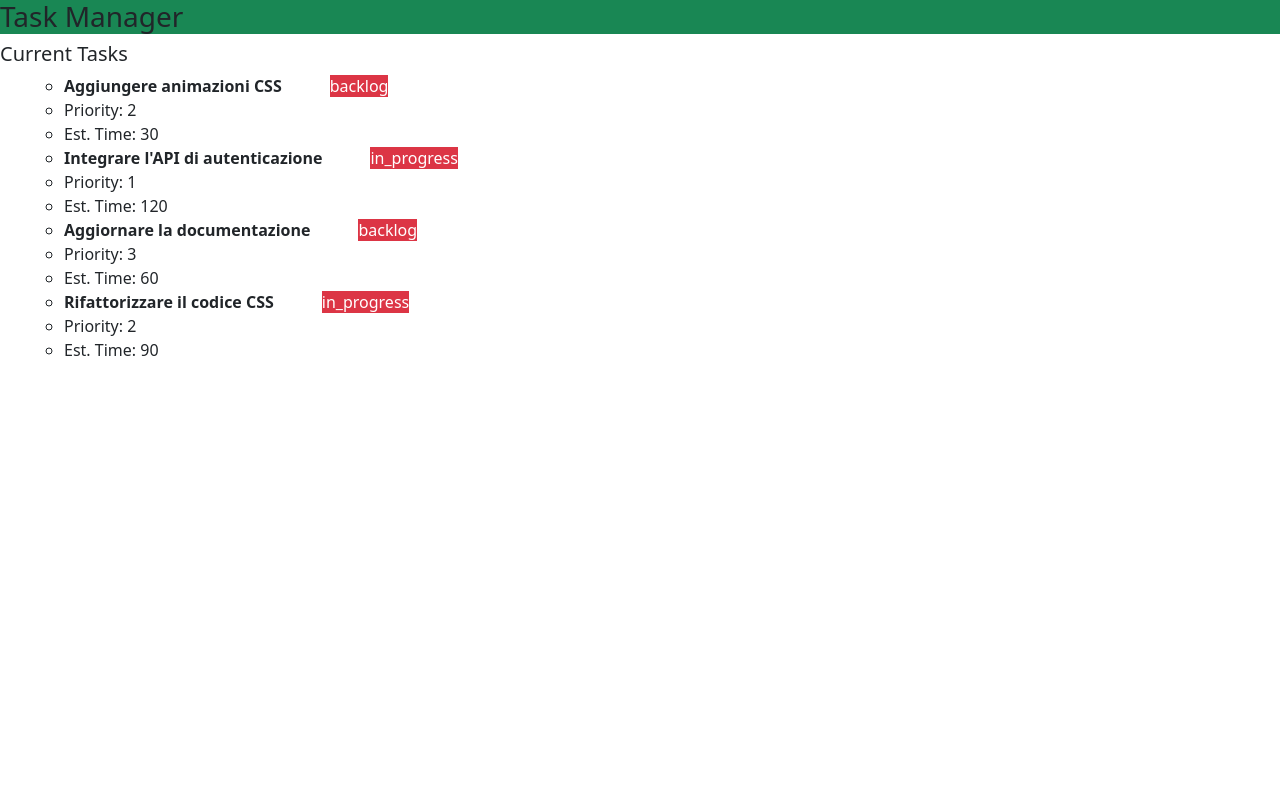
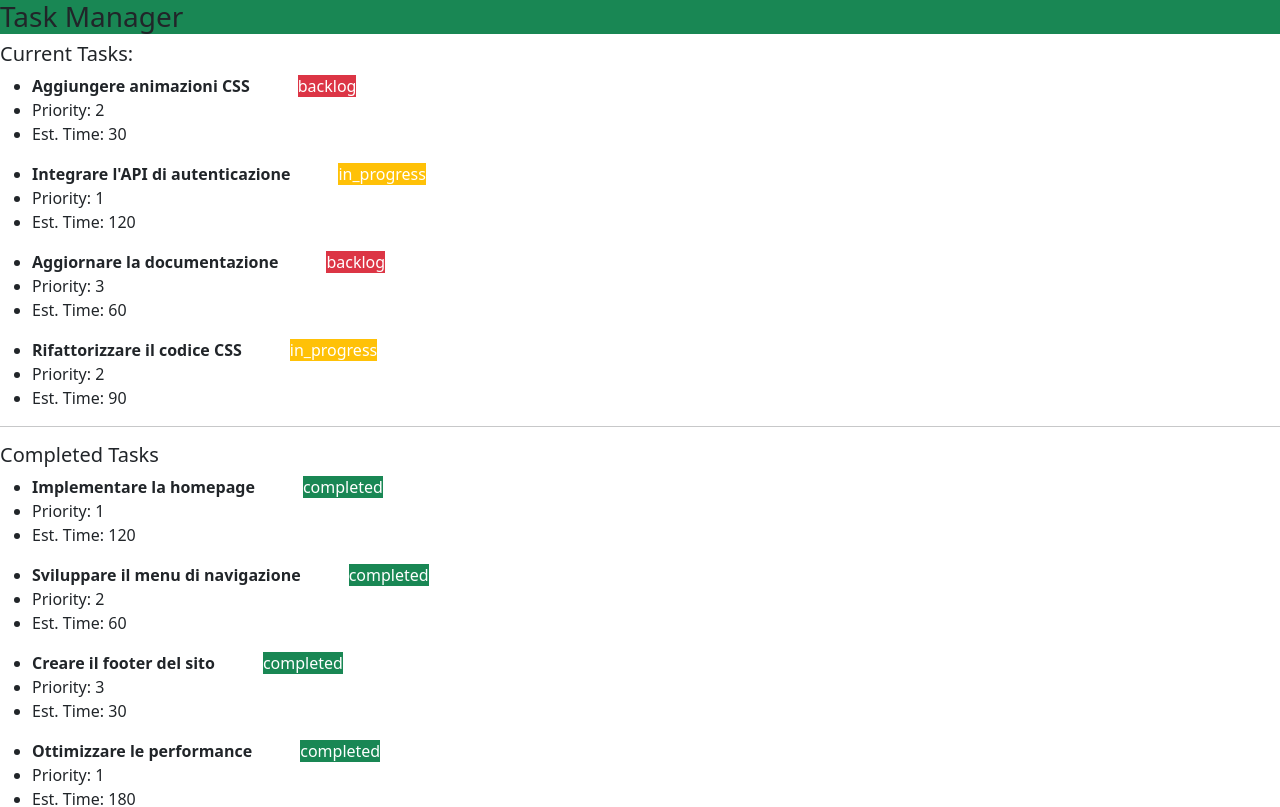
Before and after one commit to DavidIncarbone/react-task-list, a React (Vite) app: page / in a window 1280 px wide. Shown: the top 807 px of the page. Built offline with nearby package versions, Linux system fonts and the light colour scheme.

Commit message:
add completed tasks

```diff
--- a/src/App.jsx
+++ b/src/App.jsx
@@ -78,10 +78,18 @@ function App() {
 
   function currentTasks() {
     let current = tasks.map((task, index) => {
-      if (task.state.includes("in_progress") || task.state.includes("backlog")) {
+      if (task.state.includes("backlog")) {
         return (
           <ul>
             <li key={task.id}><b>{task.title}</b><span className="ms-5 bg-danger text-white">{task.state}</span></li>
+            <li key={task.id}>Priority: {task.priority}</li>
+            <li key={task.id}>Est. Time: {task.estimatedTime}</li>
+          </ul>
+        )
+      } else if (task.state.includes("in_progress")) {
+        return (
+          <ul>
+            <li key={task.id}><b>{task.title}</b><span className="ms-5 bg-warning text-white">{task.state}</span></li>
             <li key={task.id}>Priority: {task.priority}</li>
             <li key={task.id}>Est. Time: {task.estimatedTime}</li>
           </ul>
@@ -92,13 +100,31 @@ function App() {
     return current
   }
 
-
+  function completedTasks() {
+    let completed = tasks.map((task, index) => {
+      if (task.state.includes("completed")) {
+        return (
+          <ul>
+            <li key={task.id}><b>{task.title}</b><span className="ms-5 text-white bg-success">{task.state}</span></li>
+            <li key={task.id}>Priority: {task.priority}</li>
+            <li key={task.id}>Est. Time: {task.estimatedTime}</li>
+          </ul>
+        )
+      }
+    })
+    return completed
+  }
 
   return (
     <> <header className="bg-success"><h3>Task Manager</h3></header>
-      <main><h5>Current Tasks</h5>
-        <ul>{currentTasks()}
-        </ul>
+      <main><h5>Current Tasks:{ }</h5>
+        {currentTasks()}
+        <hr />
+        <h5>Completed Tasks</h5>
+        {completedTasks()}
+
+
+
       </main>
 
     </>
```
